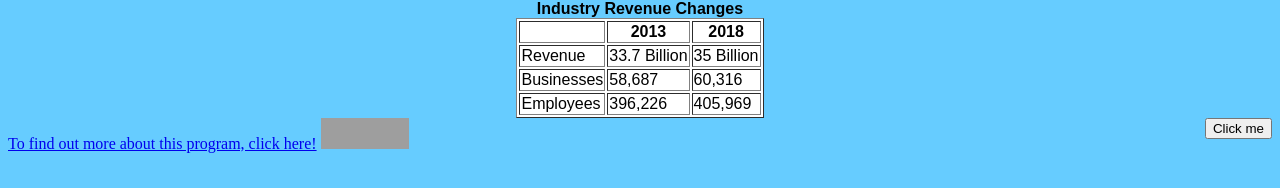
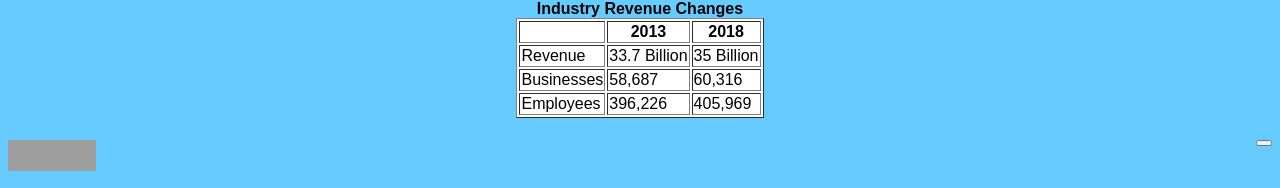
Before and after one commit to hmiller7/hmiller7.github.io, a plain HTML site: page index.html in a window 1280 px wide. Shown: the part 1015-1203 px from the top of the page. Drawn offline with Linux system fonts and the light colour scheme; grey boxes are pictures that could not be loaded.

Commit message:
Update index.html

```diff
--- a/index.html
+++ b/index.html
@@ -32,8 +32,8 @@
 		<td>405,969</td>
 	</tr>
 	</table>
-<a href="https://www.stmarysgoodsam.org/services/rehabilitation/swing-bed-program/">To find out more about this program, click here!</a>
-<button class="btn" style="float:right">Click me</button
+<a href="https://www.stmarysgoodsam.org/services/rehabilitation/swing-bed-program/"To find out more about this program, click here!</a>
+	<h5><button class="btn" style="float:right"Click me</button></h5>
  <p>
     <a href="http://validator.w3.org/check?uri=referer"><img
       src="http://www.w3.org/Icons/valid-html401" alt="Valid HTML 4.01 Strict" height="31" width="88"></a>
```
